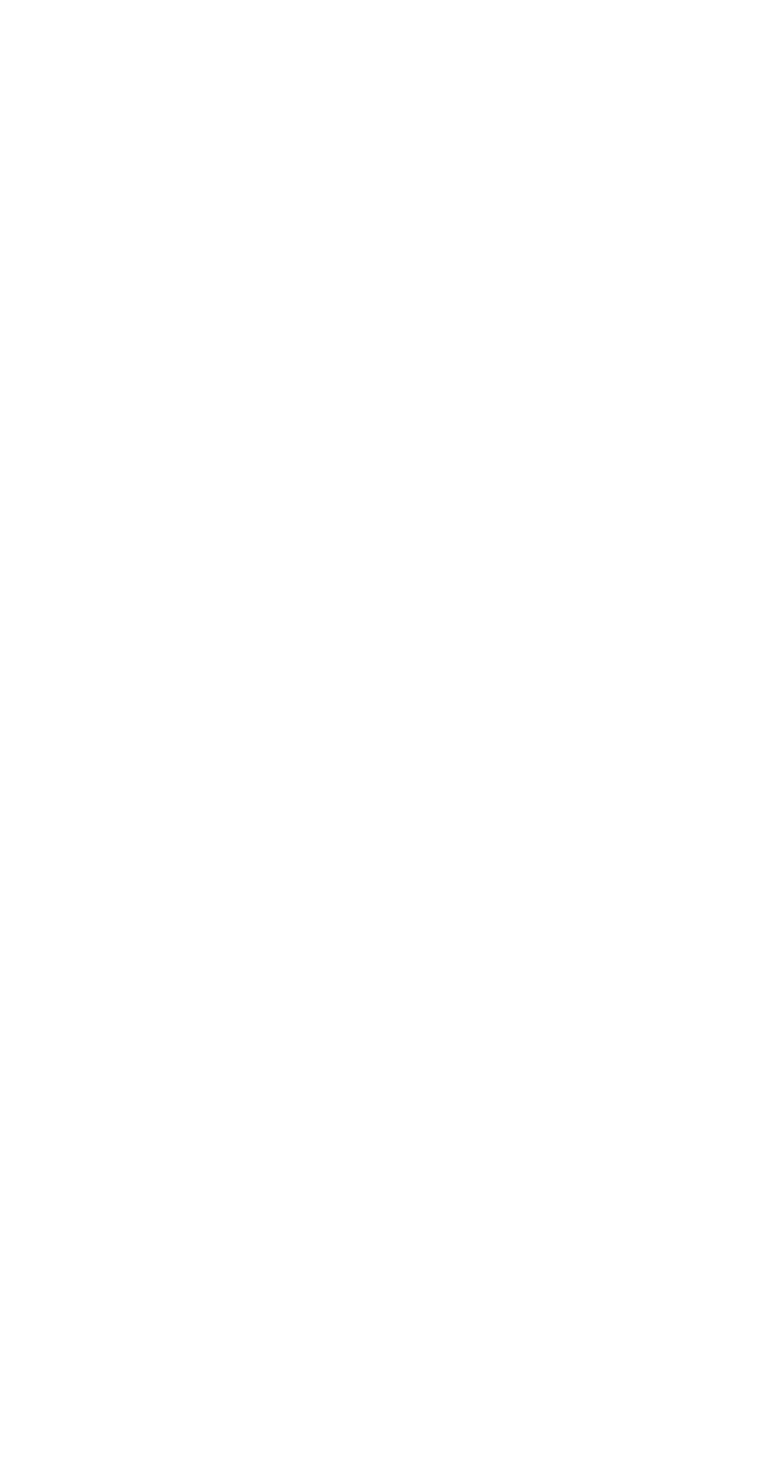
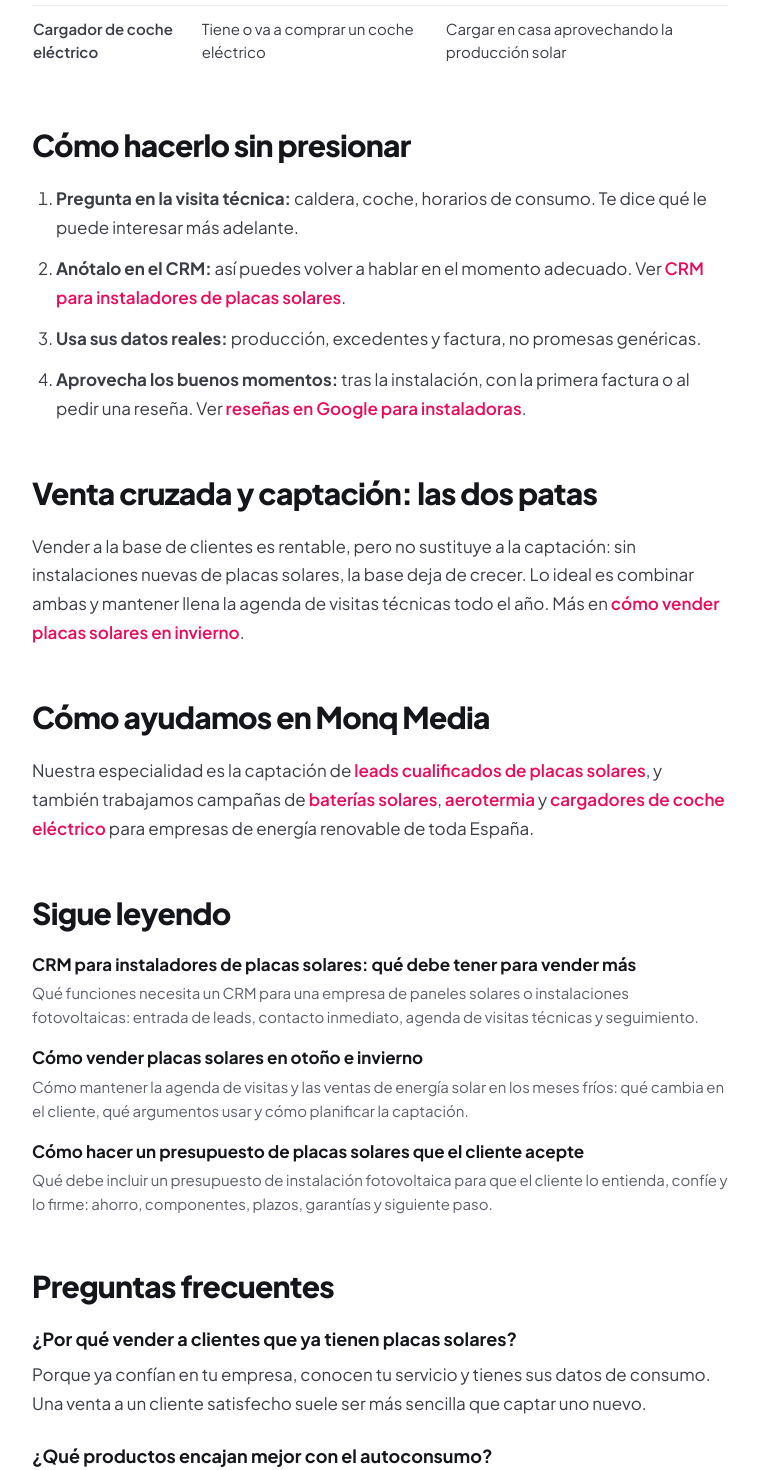
Before and after one commit to monqmedia/monqmedia-web, a Next.js app: page /blog/vender-aerotermia-y-cargadores-a-clientes-de-placas-solares in a window 1280 px wide. Before the commit this address had no page. Shown: the part 940-2410 px from the top of the page, without its empty margins (260-1018 px from the left). Before the commit the page ends 800 px from the top, so only its background shows below. Built offline with nearby package versions, Linux system fonts and the light colour scheme.

Commit message:
SEO: guías del blog en páginas de servicio y artículo de venta cruzada (aerotermia y cargadores)
Co-Authored-By: Claude Opus 5.5 <noreply@anthropic.com>
Claude-Session: https://claude.ai/code/session_01Qau9YZQa7YvPv1Gw7N1mwG

```diff
--- a/app/blog/RelatedPosts.tsx
+++ b/app/blog/RelatedPosts.tsx
@@ -3,16 +3,27 @@ import { h2 } from "@/app/components/ContentPage";
 import { posts } from "./posts";
 
 // Tres artículos relacionados: los siguientes en la lista (circular), para
-// repartir el enlazado interno entre todos los posts.
-export default function RelatedPosts({ slug }: { slug: string }) {
+// repartir el enlazado interno entre todos los posts. Las páginas de servicio
+// pasan `slugs` para enlazar a guías concretas.
+export default function RelatedPosts({
+  slug,
+  slugs,
+  title = "Sigue leyendo",
+}: {
+  slug?: string;
+  slugs?: string[];
+  title?: string;
+}) {
   const i = posts.findIndex((p) => p.slug === slug);
-  const related = [1, 2, 3]
-    .map((n) => posts[(i + n) % posts.length])
-    .filter((p) => p.slug !== slug);
+  const related = slugs
+    ? posts.filter((p) => slugs.includes(p.slug))
+    : [1, 2, 3]
+        .map((n) => posts[(i + n) % posts.length])
+        .filter((p) => p.slug !== slug);
 
   return (
     <section aria-label="Artículos relacionados">
-      <h2 className={h2}>Sigue leyendo</h2>
+      <h2 className={h2}>{title}</h2>
       <ul className="space-y-4 mb-4">
         {related.map((p) => (
           <li key={p.slug}>
--- a/app/blog/posts.ts
+++ b/app/blog/posts.ts
@@ -11,6 +11,14 @@ export type Post = {
 
 // Más recientes primero.
 export const posts: Post[] = [
+  {
+    slug: "vender-aerotermia-y-cargadores-a-clientes-de-placas-solares",
+    title: "Cómo vender aerotermia y cargadores a tus clientes de placas solares",
+    description:
+      "Venta cruzada para empresas de energía solar: cuándo ofrecer aerotermia, baterías o un cargador de coche eléctrico a quien ya tiene autoconsumo, y cómo hacerlo sin presionar.",
+    date: "2026-10-23",
+    dateLabel: "23 de octubre de 2026",
+  },
   {
     slug: "crm-para-instaladores-de-placas-solares",
     title: "CRM para instaladores de placas solares: qué debe tener para vender más",
--- /dev/null
+++ b/app/blog/vender-aerotermia-y-cargadores-a-clientes-de-placas-solares/page.tsx
@@ -0,0 +1,147 @@
+import type { Metadata } from "next";
+import Link from "next/link";
+import ContentPage, {
+  Table,
+  a,
+  articleJsonLd,
+  breadcrumbJsonLd,
+  faqJsonLd,
+  h2,
+  li,
+  p,
+  type Faq,
+} from "@/app/components/ContentPage";
+import { getPost, postMetadata, postUrl } from "../posts";
+import RelatedPosts from "../RelatedPosts";
+
+const post = getPost("vender-aerotermia-y-cargadores-a-clientes-de-placas-solares");
+const URL = postUrl(post);
+
+export const metadata: Metadata = postMetadata(post);
+
+const faqs: Faq[] = [
+  {
+    q: "¿Por qué vender a clientes que ya tienen placas solares?",
+    a: "Porque ya confían en tu empresa, conocen tu servicio y tienes sus datos de consumo. Una venta a un cliente satisfecho suele ser más sencilla que captar uno nuevo.",
+  },
+  {
+    q: "¿Qué productos encajan mejor con el autoconsumo?",
+    a: "Baterías para aprovechar los excedentes, aerotermia para climatización y agua caliente con electricidad, y cargadores de coche eléctrico para cargar con energía solar cuando hay producción.",
+  },
+  {
+    q: "¿Cuándo es mejor ofrecerlo?",
+    a: "En la visita técnica, si el cliente lo menciona; al revisar la primera factura con ahorro; o cuando cambia su situación, como al comprar un coche eléctrico o renovar la caldera.",
+  },
+  {
+    q: "¿Y si quiero captar clientes nuevos de aerotermia o cargadores?",
+    a: "También se puede hacer con campañas específicas para cada servicio. En Monq Media lo trabajamos como complemento a la captación de placas solares.",
+  },
+];
+
+const jsonLd = [
+  articleJsonLd({
+    title: post.title,
+    description: post.description,
+    url: URL,
+    published: post.date,
+  }),
+  faqJsonLd(faqs),
+  breadcrumbJsonLd(post.title, URL, { name: "Blog", href: "/blog" }),
+];
+
+export default function Article() {
+  return (
+    <ContentPage
+      jsonLd={jsonLd}
+      crumb="Venta cruzada"
+      parent={{ name: "Blog", href: "/blog" }}
+      eyebrow="Blog · Ventas"
+      title={post.title}
+      updated={post.date}
+      updatedLabel={post.dateLabel}
+      summary={
+        <>
+          tus clientes de placas solares son el mejor público para{" "}
+          <strong>baterías, aerotermia y cargadores de coche
+          eléctrico</strong>: ya confían en ti y tienes sus datos de consumo.
+          La clave es ofrecerlo en el momento adecuado, explicar cómo encaja
+          con su autoconsumo y tener un proceso para no olvidarse de nadie.
+        </>
+      }
+      faqs={faqs}
+      ctaTitle="¿Quieres más clientes de energía solar y de sus servicios complementarios?"
+    >
+      <h2 className={h2}>Qué ofrecer y a quién</h2>
+      <Table
+        head={["Producto", "Cliente ideal", "Argumento principal"]}
+        rows={[
+          ["Batería solar", "Vierte muchos excedentes o consume de noche", "Aprovechar más su propia energía"],
+          ["Aerotermia", "Caldera antigua o gasto alto en calefacción", "Climatizar con electricidad que puede producir en parte"],
+          ["Cargador de coche eléctrico", "Tiene o va a comprar un coche eléctrico", "Cargar en casa aprovechando la producción solar"],
+        ]}
+      />
+
+      <h2 className={h2}>Cómo hacerlo sin presionar</h2>
+      <ol className="list-decimal pl-6 space-y-3 mb-4">
+        <li className={li}>
+          <strong>Pregunta en la visita técnica:</strong> caldera, coche,
+          horarios de consumo. Te dice qué le puede interesar más adelante.
+        </li>
+        <li className={li}>
+          <strong>Anótalo en el CRM:</strong> así puedes volver a hablar en
+          el momento adecuado. Ver{" "}
+          <Link href="/blog/crm-para-instaladores-de-placas-solares" className={a}>
+            CRM para instaladores de placas solares
+          </Link>
+          .
+        </li>
+        <li className={li}>
+          <strong>Usa sus datos reales:</strong> producción, excedentes y
+          factura, no promesas genéricas.
+        </li>
+        <li className={li}>
+          <strong>Aprovecha los buenos momentos:</strong> tras la
+          instalación, con la primera factura o al pedir una reseña. Ver{" "}
+          <Link href="/blog/resenas-google-instaladora-placas-solares" className={a}>
+            reseñas en Google para instaladoras
+          </Link>
+          .
+        </li>
+      </ol>
+
+      <h2 className={h2}>Venta cruzada y captación: las dos patas</h2>
+      <p className={p}>
+        Vender a la base de clientes es rentable, pero no sustituye a la
+        captación: sin instalaciones nuevas de placas solares, la base deja
+        de crecer. Lo ideal es combinar ambas y mantener llena la agenda de
+        visitas técnicas todo el año. Más en{" "}
+        <Link href="/blog/vender-placas-solares-en-invierno" className={a}>
+          cómo vender placas solares en invierno
+        </Link>
+        .
+      </p>
+
+      <h2 className={h2}>Cómo ayudamos en Monq Media</h2>
+      <p className={p}>
+        Nuestra especialidad es la captación de{" "}
+        <Link href="/leads-placas-solares" className={a}>
+          leads cualificados de placas solares
+        </Link>
+        , y también trabajamos campañas de{" "}
+        <Link href="/leads-baterias-solares" className={a}>
+          baterías solares
+        </Link>
+        ,{" "}
+        <Link href="/leads-aerotermia" className={a}>
+          aerotermia
+        </Link>{" "}
+        y{" "}
+        <Link href="/leads-cargadores-coche-electrico" className={a}>
+          cargadores de coche eléctrico
+        </Link>{" "}
+        para empresas de energía renovable de toda España.
+      </p>
+      <RelatedPosts slug={post.slug} />
+    </ContentPage>
+  );
+}
--- a/app/casos-de-exito/page.tsx
+++ b/app/casos-de-exito/page.tsx
@@ -10,6 +10,7 @@ import ContentPage, {
   p,
   type Faq,
 } from "@/app/components/ContentPage";
+import RelatedPosts from "@/app/blog/RelatedPosts";
 
 const URL = `${SITE}/casos-de-exito`;
 const TITLE = "Casos de éxito de empresas de placas solares y fotovoltaica";
@@ -148,6 +149,10 @@ export default function CasosDeExitoPage() {
         , para que sus técnicos tengan la agenda llena de visitas con clientes
         que quieren instalar.
       </p>
+      <RelatedPosts
+        title="Guías para instaladores"
+        slugs={["como-llenar-la-agenda-de-visitas-de-tus-tecnicos", "que-pedir-a-una-agencia-de-marketing-para-instaladores-solares", "presupuesto-de-placas-solares-que-convierte"]}
+      />
     </ContentPage>
   );
 }
--- a/app/leads-autoconsumo-empresas/page.tsx
+++ b/app/leads-autoconsumo-empresas/page.tsx
@@ -11,6 +11,7 @@ import ContentPage, {
   p,
   type Faq,
 } from "@/app/components/ContentPage";
+import RelatedPosts from "@/app/blog/RelatedPosts";
 
 const URL = `${SITE}/leads-autoconsumo-empresas`;
 const TITLE = "Leads de autoconsumo fotovoltaico para empresas e industria";
@@ -159,6 +160,10 @@ export default function LeadsAutoconsumoEmpresasPage() {
         </Link>
         .
       </p>
+      <RelatedPosts
+        title="Guías para instaladores"
+        slugs={["como-vender-autoconsumo-a-empresas", "marketing-para-empresas-fotovoltaicas", "coste-de-captar-un-cliente-de-autoconsumo"]}
+      />
     </ContentPage>
   );
 }
--- a/app/leads-placas-solares/page.tsx
+++ b/app/leads-placas-solares/page.tsx
@@ -2,6 +2,7 @@ import type { Metadata } from "next";
 import Link from "next/link";
 import Header from "@/app/components/Header";
 import Footer from "@/app/components/Footer";
+import RelatedPosts from "@/app/blog/RelatedPosts";
 
 const URL = "https://www.monqmedia.com/leads-placas-solares";
 const TITLE = "Leads de placas solares y fotovoltaica para instaladores";
@@ -317,6 +318,11 @@ export default function LeadsPlacasSolaresPage() {
             .
           </p>
 
+          <RelatedPosts
+            title="Guías para instaladores"
+            slugs={["como-cualificar-un-lead-de-placas-solares", "leads-exclusivos-o-compartidos-placas-solares", "por-que-fallan-las-campanas-de-una-instaladora-solar"]}
+          />
+
           <h2 className={h2}>Preguntas frecuentes</h2>
           <div className="space-y-6 mb-12">
             {faqs.map((f) => (
--- a/app/sistema-ia-contacto-leads/page.tsx
+++ b/app/sistema-ia-contacto-leads/page.tsx
@@ -11,6 +11,7 @@ import ContentPage, {
   p,
   type Faq,
 } from "@/app/components/ContentPage";
+import RelatedPosts from "@/app/blog/RelatedPosts";
 
 const URL = `${SITE}/sistema-ia-contacto-leads`;
 const TITLE = "IA que contacta tus leads de placas solares y fotovoltaica al instante";
@@ -169,6 +170,10 @@ export default function SistemaIaContactoLeadsPage() {
         </Link>
         .
       </p>
+      <RelatedPosts
+        title="Guías para instaladores"
+        slugs={["por-que-se-enfrian-los-leads-de-placas-solares", "crm-para-instaladores-de-placas-solares", "seguimiento-de-presupuestos-de-placas-solares"]}
+      />
     </ContentPage>
   );
 }
```
Also changed, not shown: public/llms.txt.
